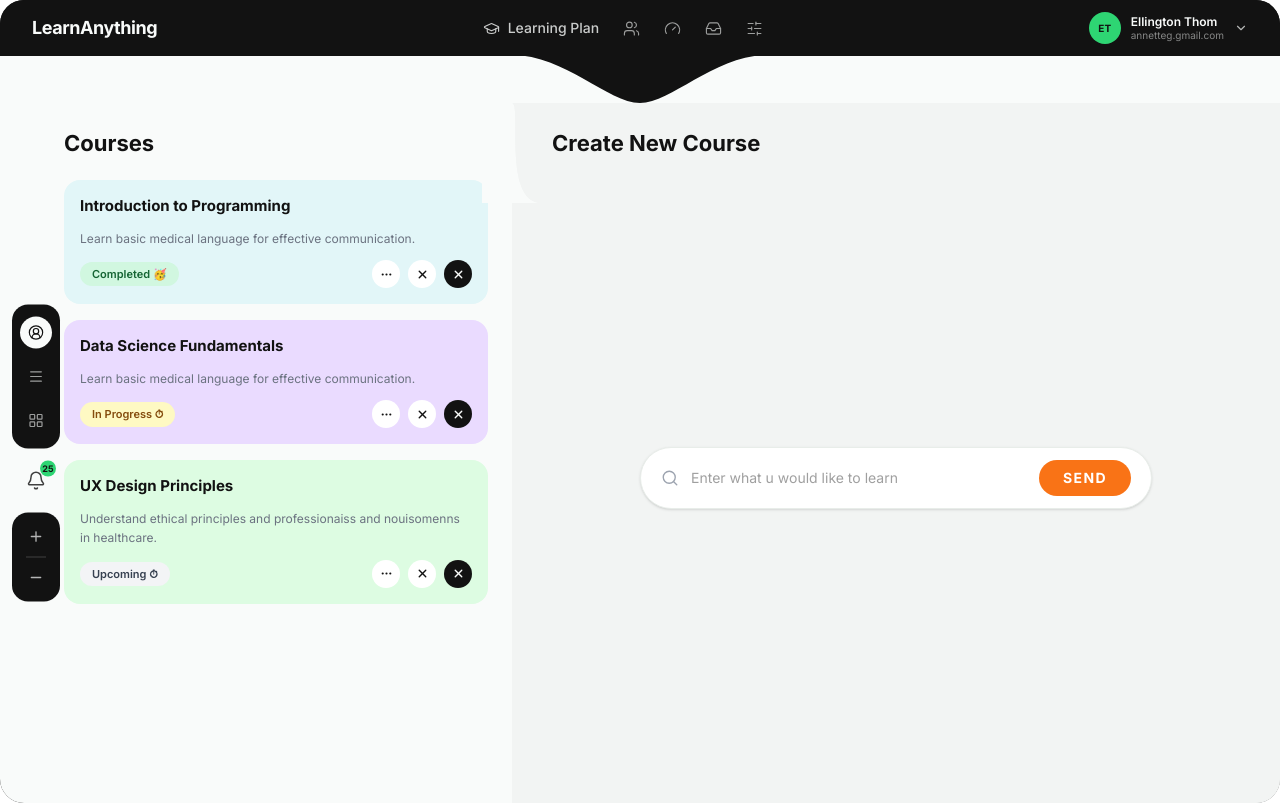
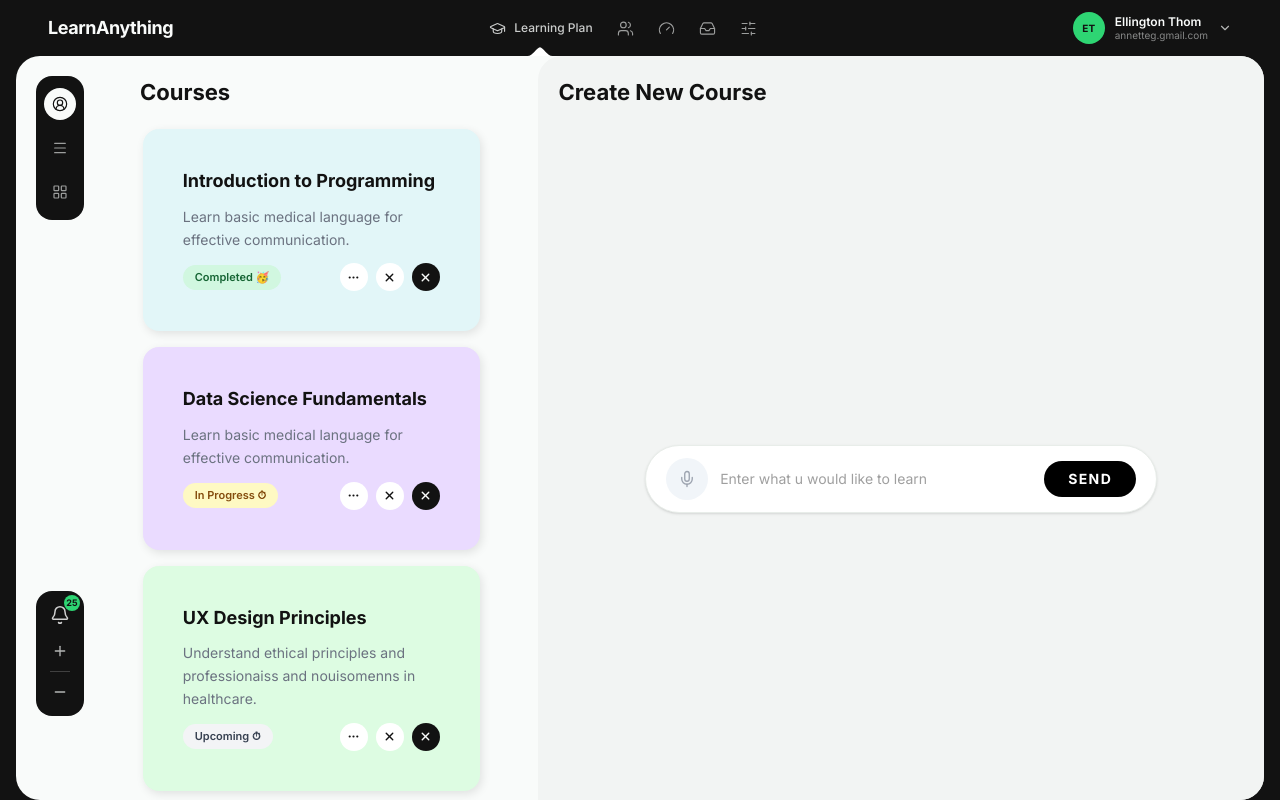
Before and after one commit to Rooqx/LearnAnything, a Next.js app: page /create-course in a window 1280 px wide. Built offline with nearby package versions, Linux system fonts and the light colour scheme.

Commit message:
create course ui completed

```diff
--- a/src/components/dashboard/CreateCourse.tsx
+++ b/src/components/dashboard/CreateCourse.tsx
@@ -76,19 +76,22 @@ const COURSES: Course[] = [
 function CourseCard({ course }: { course: Course }) {
   return (
     <div
-      className="rounded-2xl p-4 mb-4 flex flex-col gap-3"
+      className="rounded-2xl  mb-4 flex flex-col gap-3 w-[90%] p-10 shadow-[2px_3px_10px_rgba(0,0,0,0.1)]"
       style={{ backgroundColor: course.bgColor }}
     >
       {/* Title */}
       <h3
-        className="text-[15px] font-bold leading-snug"
+        className="text-[16px] md:text-[18px] font-bold leading-snug"
         style={{ color: TEXT_PRIMARY }}
       >
         {course.title}
       </h3>
 
       {/* Description */}
-      <p className="text-[12px] leading-relaxed" style={{ color: MUTED }}>
+      <p
+        className="text-[12px] md:text-[14px] leading-relaxed"
+        style={{ color: MUTED }}
+      >
         {course.description}
       </p>
 
@@ -145,7 +148,7 @@ function CourseCard({ course }: { course: Course }) {
  */
 function FloatingNavRail() {
   return (
-    <div className="absolute left-3 top-1/2 -translate-y-1/2 z-20 flex flex-col items-center gap-4">
+    <div className="flex flex-col justify-between items-center gap-4 h-4/5 ">
       {/* Top pill — primary nav icons */}
       <div
         className="flex flex-col items-center gap-3 px-2 py-3 rounded-2xl"
@@ -177,13 +180,18 @@ function FloatingNavRail() {
         </button>
       </div>
 
+      {/* Bottom pill — zoom controls */}
+      <div
+        className="flex flex-col items-center px-2 py-2 rounded-2xl gap-1"
+        style={{ backgroundColor: TEXT_PRIMARY }}
+      >
         {/* Bell with green notification badge */}
         <div className="relative">
           <button
             title="Notifications"
             className="w-8 h-8 flex items-center justify-center opacity-80 hover:opacity-100 transition-opacity duration-200"
           >
-          <Bell size={20} color={TEXT_PRIMARY} strokeWidth={1.8} />
+            <Bell size={20} color={"white"} strokeWidth={1.8} />
           </button>
 
           {/* Badge */}
@@ -194,12 +202,6 @@ function FloatingNavRail() {
             25
           </span>
         </div>
-
-      {/* Bottom pill — zoom controls */}
-      <div
-        className="flex flex-col items-center px-2 py-2 rounded-2xl gap-1"
-        style={{ backgroundColor: TEXT_PRIMARY }}
-      >
         <button
           title="Zoom In"
           className="w-8 h-8 flex items-center justify-center opacity-70 hover:opacity-100 transition-opacity duration-200"
@@ -293,23 +295,25 @@ export default function CreateCourse() {
   };
 
   return (
-    <div className="relative flex h-full min-h-[calc(100vh-100px)]">
+    <div className="relative  flex justify-between h-screen gap-10 max-h-screen">
       {/* ── FLOATING NAV RAIL ─────────────────────────────────────────────
           Absolute-positioned on the left edge, vertically centred.
           Floats above both panes via z-index.
       ──────────────────────────────────────────────────────────────────── */}
+      <div className="pl-5 h-full mt-5">
         <FloatingNavRail />
+      </div>
 
       {/* ── LEFT PANE — Courses ───────────────────────────────────────────
           Scrollable list of course cards.
           Left padding accounts for the floating nav rail width (~60px).
       ──────────────────────────────────────────────────────────────────── */}
       <div
-        className="w-[40%] h-full overflow-y-auto pl-16 pr-6 pt-6 pb-6"
+        className="w-[30%] flex flex-col items-center h-full overflow-y-auto pb-30 mt-5"
         style={{ backgroundColor: LEFT_BG, scrollbarWidth: "none" }}
       >
         <h2
-          className="text-[22px] font-bold mb-5"
+          className="text-[22px] font-bold mb-5 flex justify-start w-full ml-8"
           style={{ color: TEXT_PRIMARY }}
         >
           Courses
@@ -320,18 +324,11 @@ export default function CreateCourse() {
         ))}
       </div>
 
-      {/* ── WAVE DIVIDER ──────────────────────────────────────────────────
-          Organic SVG swoosh at the top of the column boundary.
-          Rendered between the two panes so it appears to blend the
-          straight vertical divider into the curved header scoop above.
-      ──────────────────────────────────────────────────────────────────── */}
-      <WaveDivider leftColor={LEFT_BG} rightColor={RIGHT_BG} />
-
       {/* ── RIGHT PANE — Create New Course ────────────────────────────────
           Centred prompt input for generating a new course via AI.
       ──────────────────────────────────────────────────────────────────── */}
       <div
-        className="flex-1 flex flex-col px-10 pt-6 pb-6"
+        className=" flex-1 flex flex-col px-0 pt-5 px-5 pb-6 h-full rounded-tl-3xl"
         style={{ backgroundColor: RIGHT_BG }}
       >
         <h2
--- a/src/components/layout/ScoopedFrame.tsx
+++ b/src/components/layout/ScoopedFrame.tsx
@@ -43,10 +43,13 @@ interface ScoopedFrameProps {
  * "top scoop" SVG transition, and a flexible light content area
  * that accepts any page content as children.
  */
-export default function ScoopedFrame({ children, className = "" }: ScoopedFrameProps) {
+export default function ScoopedFrame({
+  children,
+  className = "",
+}: ScoopedFrameProps) {
   return (
     <div
-      className={`relative flex flex-col overflow-hidden rounded-3xl min-h-screen ${className}`}
+      className={`relative flex flex-col overflow-hidden h-screen px-4 ${className}`}
       style={{ backgroundColor: FRAME_BG }}
     >
       {/* ── TOP HEADER ──────────────────────────────────────────────────────
@@ -58,7 +61,10 @@ export default function ScoopedFrame({ children, className = "" }: ScoopedFrameP
         style={{ backgroundColor: FRAME_BG }}
       >
         {/* Brand */}
-        <span className="text-lg font-bold tracking-tight" style={{ color: CONTENT_BG }}>
+        <span
+          className="text-lg font-bold tracking-tight"
+          style={{ color: CONTENT_BG }}
+        >
           LearnAnything
         </span>
 
@@ -67,7 +73,7 @@ export default function ScoopedFrame({ children, className = "" }: ScoopedFrameP
           {/* "Learning Plan" — only item with a visible text label */}
           <button className="flex items-center gap-2 opacity-80 hover:opacity-100 transition-opacity duration-200">
             <GraduationCap size={17} color={CONTENT_BG} strokeWidth={1.6} />
-            <span className="text-sm font-medium" style={{ color: CONTENT_BG }}>
+            <span className="text-xs font-medium" style={{ color: CONTENT_BG }}>
               Learning Plan
             </span>
           </button>
@@ -96,18 +102,28 @@ export default function ScoopedFrame({ children, className = "" }: ScoopedFrameP
 
           {/* Name + email stacked */}
           <div className="flex flex-col leading-tight">
-            <span className="text-[12px] font-semibold" style={{ color: CONTENT_BG }}>
+            <span
+              className="text-[12px] font-semibold"
+              style={{ color: CONTENT_BG }}
+            >
               Ellington Thom
             </span>
-            <span className="text-[10px] opacity-50" style={{ color: CONTENT_BG }}>
+            <span
+              className="text-[10px] opacity-50"
+              style={{ color: CONTENT_BG }}
+            >
               annetteg.gmail.com
             </span>
           </div>
 
           {/* Dropdown indicator */}
-          <ChevronDown size={14} color={CONTENT_BG} strokeWidth={2} className="opacity-70" />
+          <ChevronDown
+            size={14}
+            color={CONTENT_BG}
+            strokeWidth={2}
+            className="opacity-70"
+          />
         </div>
-      </header>
 
         {/* ── TOP SCOOP ───────────────────────────────────────────────────────
                   Full-width SVG strip that sits directly beneath the header.
@@ -116,16 +132,18 @@ export default function ScoopedFrame({ children, className = "" }: ScoopedFrameP
                   the header centre — giving the illusion that the frame extends
                   downward in a smooth sweep before the light content area begins.
               ─────────────────────────────────────────────────────────────────────── */}
-      <div className="relative z-10 w-full" style={{ marginTop: "-1px" }}>
+        <div
+          className="absolute w-full bottom-0 z-30"
+          style={{ marginTop: "-1px", right: "100px" }}
+        >
           <svg
             viewBox="0 0 1200 48"
             width="100%"
-          height="48"
+            height="88"
             preserveAspectRatio="none"
             display="block"
           >
-          {/* Base: content colour fills the whole strip */}
-          <rect width="1200" height="48" fill={CONTENT_BG} />
+            {/* Base: content colour fills the whole strip    <rect width="1200" height="48" fill={CONTENT_BG} /> */}
 
             {/*
                     Dome: centred at x=600.
@@ -134,18 +152,21 @@ export default function ScoopedFrame({ children, className = "" }: ScoopedFrameP
                     Right arc: (600,48) → (630,48) → (670,0) → (720,0)
                   */}
             <path
-            d="M480,0 C530,0 570,48 600,48 C630,48 670,0 720,0 Z"
-            fill={FRAME_BG}
+              d="M588,48
+                       C593,48 597,43.2 600,43.2
+                       C603,43.2 607,48 612,48 Z"
+              fill="white"
             />
           </svg>
         </div>
+      </header>
 
       {/* ── CONTENT AREA ────────────────────────────────────────────────────
           Flexible region that grows to fill remaining viewport height.
           All page-specific layout is injected here via children.
       ─────────────────────────────────────────────────────────────────────── */}
       <main
-        className="relative z-0 flex-1 overflow-hidden"
+        className="relative flex-1 overflow-hidden rounded-3xl"
         style={{ backgroundColor: CONTENT_BG }}
       >
         {children}
--- a/src/components/ui/PillInput.tsx
+++ b/src/components/ui/PillInput.tsx
@@ -1,6 +1,6 @@
 "use client";
 
-import { Search } from "lucide-react";
+import { Mic, Search } from "lucide-react";
 import { useState } from "react";
 
 // ─── Types ─────────────────────────────────────────────────────────────────────
@@ -65,9 +65,9 @@ export default function PillInput({
       className={`flex items-center gap-3 rounded-full px-5 py-3 bg-white shadow-sm border border-[#E8EDE9] ${className}`}
     >
       {/* Left icon — falls back to a muted search/magnifying glass */}
-      <span className="shrink-0 flex items-center">
-        {icon ?? <Search size={18} color="#9CA3AF" strokeWidth={1.8} />}
-      </span>
+      <button className="shrink-0 flex items-center p-3 rounded-full bg-slate-100 cursor-pointer">
+        {icon ?? <Mic size={18} color="#9CA3AF" strokeWidth={1.8} />}
+      </button>
 
       {/* Centre text input — grows to fill available space */}
       <input
@@ -82,8 +82,8 @@ export default function PillInput({
       {/* Right CTA button */}
       <button
         onClick={handleSubmit}
-        className="shrink-0 px-6 py-2 rounded-full text-sm font-bold tracking-widest transition-opacity duration-200 hover:opacity-90 active:opacity-75"
-        style={{ backgroundColor: buttonColor, color: buttonTextColor }}
+        className="shrink-0 px-6 py-2 rounded-full text-sm font-bold cursor-pointer tracking-widest transition-opacity duration-200 hover:opacity-90 active:opacity-75"
+        style={{ backgroundColor: "black", color: buttonTextColor }}
       >
         {buttonLabel}
       </button>
```
Lines whose indentation alone changed are shown as unchanged.
